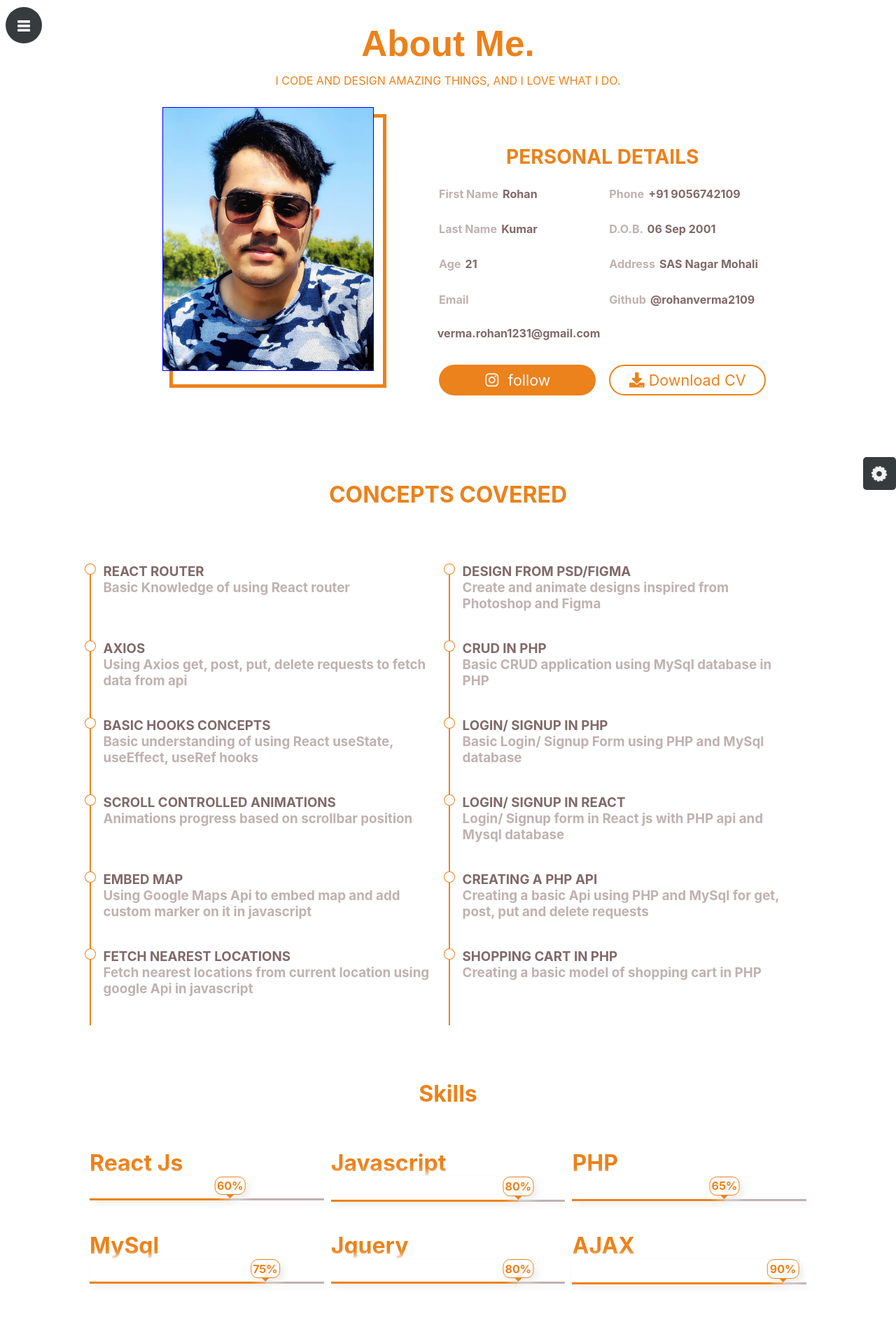
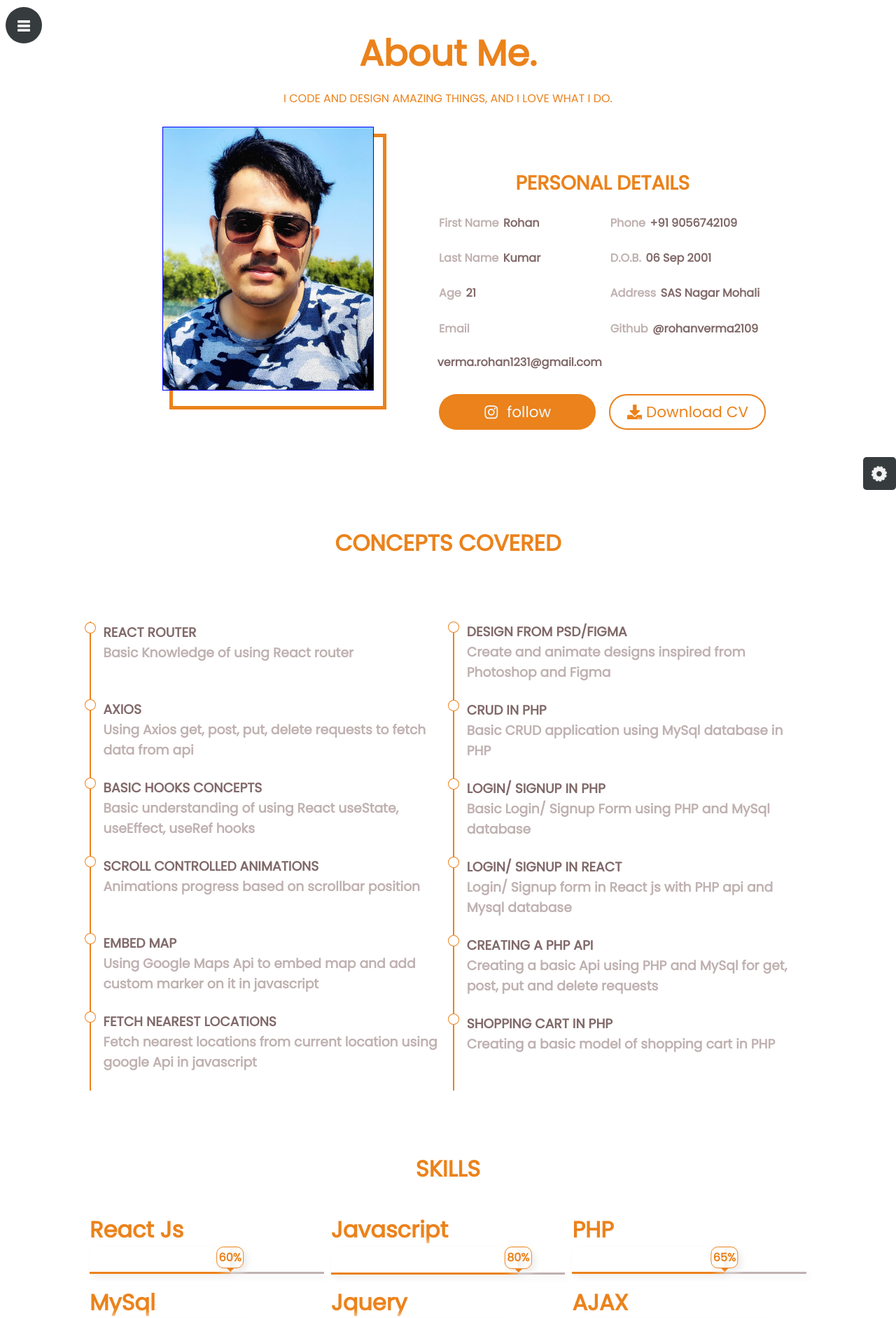
Before and after one commit to rohanverma2109/portfolio, a React (Create React App) app: page /about in a window 1280 px wide. Shown: the top 1883 px of the page at 70% size. Built offline with nearby package versions, Linux system fonts and the light colour scheme; no server answers.

Commit message:
ui changes

```diff
--- a/src/css/Home.css
+++ b/src/css/Home.css
@@ -109,7 +109,7 @@
 }
 .hbtn2:hover{
     color: aliceblue;
-    box-shadow: inset 16rem 0 0 0 var(--color);
+    box-shadow: inset 17rem 0 0 0 var(--color);
 }
 
 .typer{
--- a/src/css/about.css
+++ b/src/css/about.css
@@ -117,7 +117,7 @@
   font-size: 90%;
 }
 .btn:hover{
-    box-shadow: inset 10em 0 0 0 rgb(49, 49, 49);
+    box-shadow: inset 15em 0 0 0 rgb(49, 49, 49);
 }
 .concepts{
   display: flex;
@@ -183,7 +183,6 @@
   grid-template-columns: repeat(auto-fill, minmax(var(--auto-grid-min-size), 1fr));
   width: 100%;
   max-width: 80vw;
-  height: 100%;
   gap: 1%;
   color: var(--color);
 }
@@ -306,7 +305,7 @@
 	margin-bottom: 14px;
 }
 .skill {
-    margin-top: 40px;
+    margin-top: 4%;
 }
 
 .mydata.final{
--- a/src/css/index.css
+++ b/src/css/index.css
@@ -1,3 +1,4 @@
+@import url('https://fonts.googleapis.com/css2?family=Poppins&display=swap');
 html{
   width: 100%;
   height: 100%;
@@ -10,9 +11,7 @@
   --color:#eb821b;
   background-color: white;
   color:var(--color);
-  font-family: -apple-system, BlinkMacSystemFont, 'Segoe UI', 'Roboto', 'Oxygen',
-    'Ubuntu', 'Cantarell', 'Fira Sans', 'Droid Sans', 'Helvetica Neue',
-    sans-serif;
+  font-family: 'Poppins', sans-serif;
   -webkit-font-smoothing: antialiased;
   -moz-osx-font-smoothing: grayscale;
   width: 100%;
@@ -21,7 +20,6 @@
 }
 .about{
   background-color: rgb(255, 255, 255);
-  color: black;
   background-size: cover;
   height: 100vh;
 }
--- a/src/css/portfolio.css
+++ b/src/css/portfolio.css
@@ -30,7 +30,6 @@
   margin: 0 0 20px 0% ;
   padding: 0;
   z-index: 1;
-  font-family: 'Montserrat', sans-serif;
 
 }
 .all .projects{
--- a/src/pages/About.js
+++ b/src/pages/About.js
@@ -134,7 +134,7 @@
       </div>
       <br />
       <br />
-      <h2>Skills</h2>
+      <h2>SKILLS</h2>
       <br />
       <div className="skills">
         <div className="skill">
```
